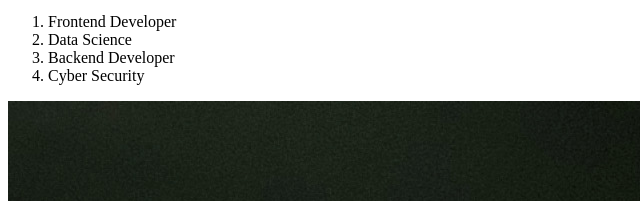
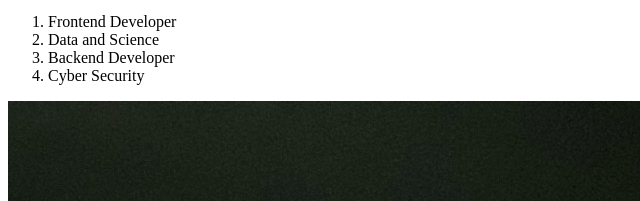
Before and after one commit to Hadynoy/new, a plain HTML site: page index.html in a window 1280 px wide. Shown: the part 431-632 px from the top of the page, 0-640 px from the left. Drawn offline with Linux system fonts and the light colour scheme.

Commit message:
new class

```diff
--- a/index.html
+++ b/index.html
@@ -25,7 +25,7 @@
   </ul>
   <ol>
     <li>Frontend Developer</li>
-    <li>Data Science</li>
+    <li>Data and Science</li>
     <li>Backend Developer</li>
     <li>Cyber Security</li>
   </ol>
```
